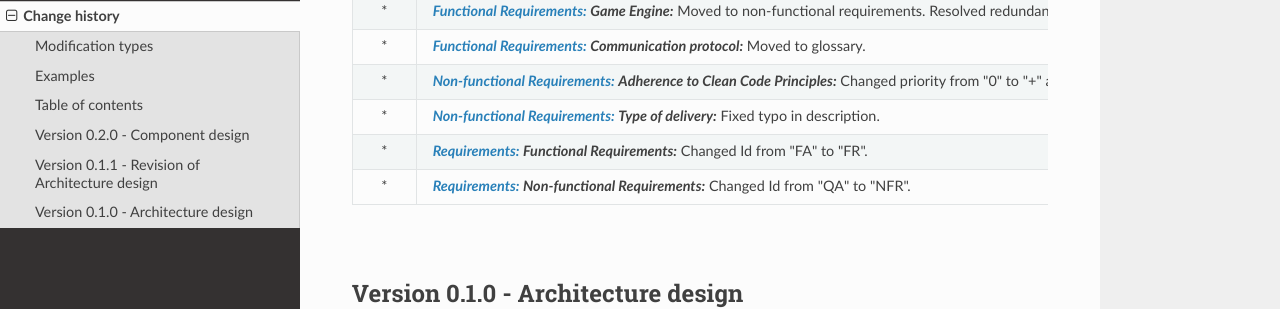
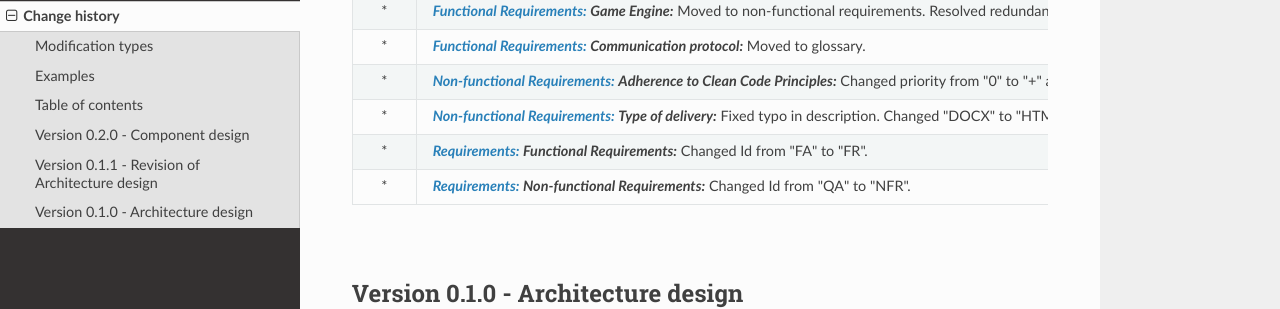
Before and after one commit to Brotenko/QualityQuest, an MkDocs documentation site: the page built from Docs/Technical Specifications/docs/changehistory.md, in a window 1280 px wide and 900 px high, scrolled down 1999 px. Shown: the part 342-651 px from the top of the window. Built offline with MkDocs 1.6.1, drawn with Linux system fonts in a browser that asks for light colours; nearby versions of some CDN libraries.

Commit message:
Update changehistory.md

```diff
--- a/Docs/Technical Specifications/docs/changehistory.md
+++ b/Docs/Technical Specifications/docs/changehistory.md
@@ -75,7 +75,7 @@ This is the revised version of the Technical Specifications according to the fee
 |   *   | **[_Functional Requirements:_](/requirements/#functional-requirements) _Game Engine:_** Moved to non-functional requirements. Resolved redundancy with requirement "Game Engine".                                                                                                                                              |
 |   *   | **[_Functional Requirements:_](/requirements/#functional-requirements) _Communication protocol:_** Moved to glossary.                                                                                                                                                                                                          |
 |   *   | **[_Non-functional Requirements:_](/requirements/#non-functional-requirements) _Adherence to Clean Code Principles:_** Changed priority from "0" to "+" and updated the description accordingly.                                                                                                                               |
-|   *   | **[_Non-functional Requirements:_](/requirements/#non-functional-requirements) _Type of delivery:_** Fixed typo in description.                                                                                                                                                                                                |
+|   *   | **[_Non-functional Requirements:_](/requirements/#non-functional-requirements) _Type of delivery:_** Fixed typo in description. Changed "DOCX" to "HTML".                                                                                                                                                                                                |
 |   *   | **[_Requirements:_](/requirements) _Functional Requirements:_** Changed Id from "FA" to "FR".                                                                                                                                                                                              |
 |   *   | **[_Requirements:_](/requirements) _Non-functional Requirements:_** Changed Id from "QA" to "NFR".                                                                                                                                                                                               |
 
```
